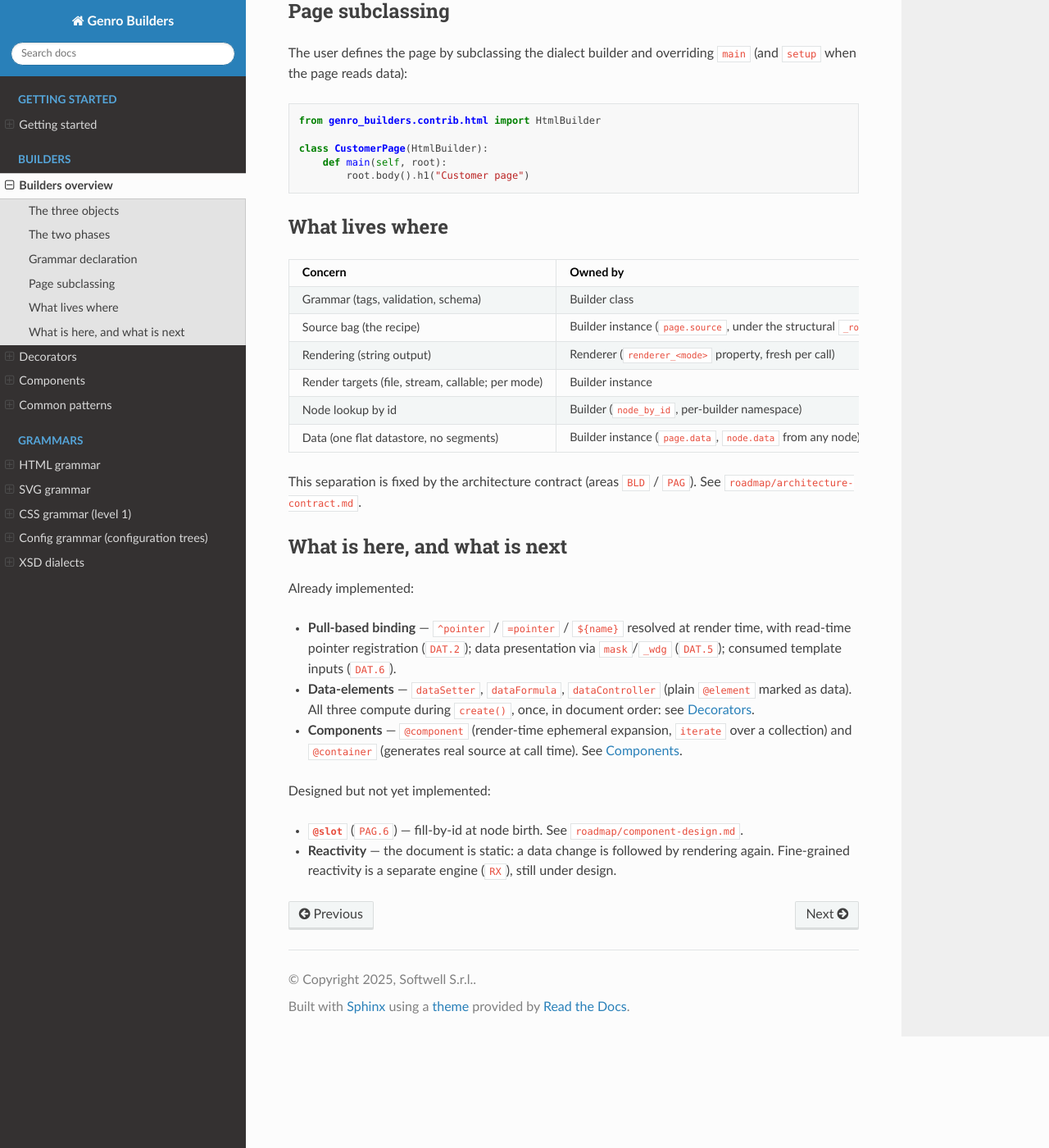
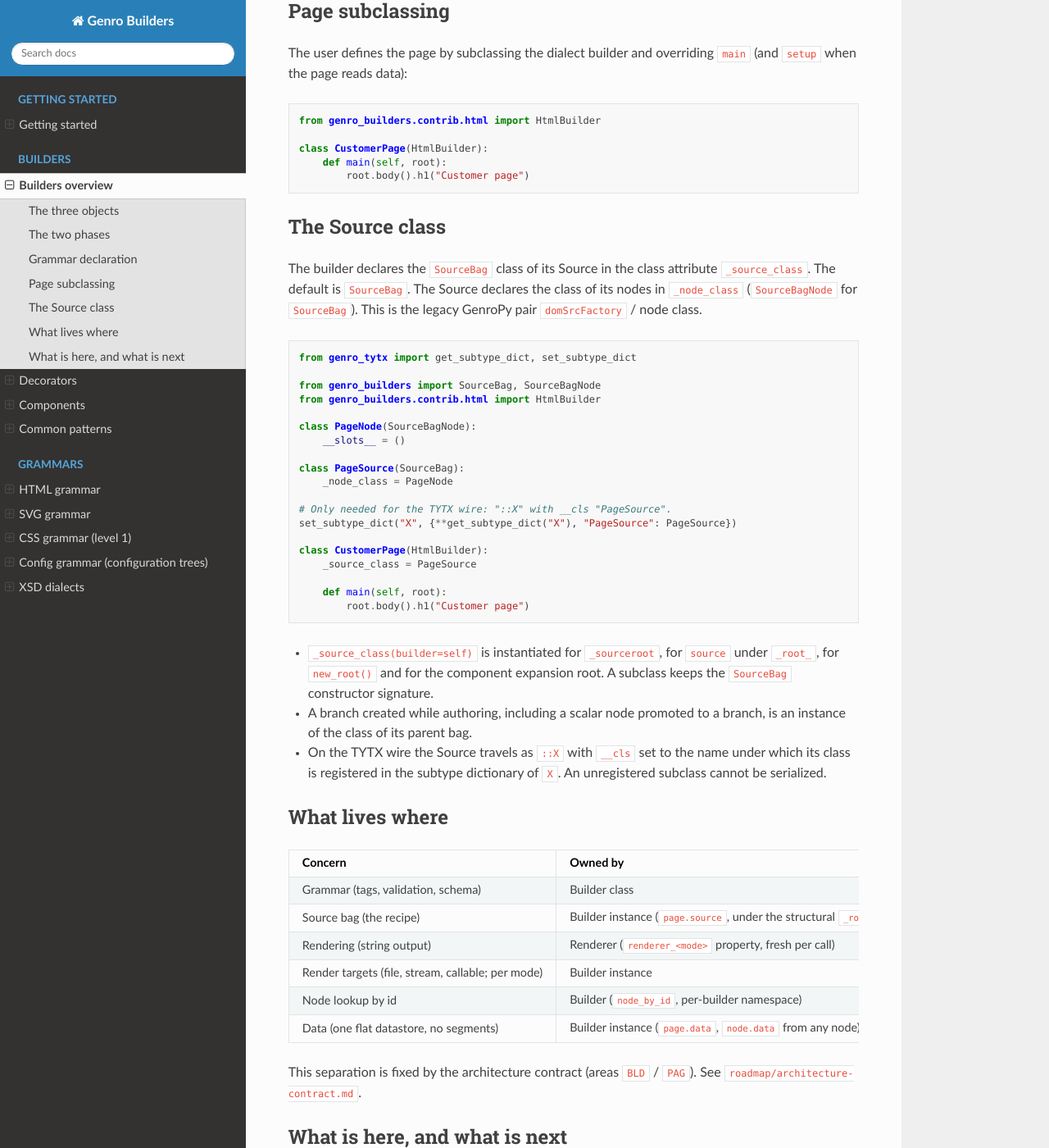
Before and after one commit to genropy/genro-builders, a Sphinx documentation site: the page built from docs/builders/overview.md, in a window 1280 px wide and 1400 px high, scrolled down 1619 px. Shown: the whole window at 82% size. Built offline with Sphinx 7.4.7 and the Read the Docs theme 3.1.0, drawn with Linux system fonts in a browser that asks for light colours; some of the changed text lies outside the part shown.

Commit message:
feat: let a builder declare the SourceBag class of its Source (0.25.0) (#47)
BuilderBase._source_class (default SourceBag) names the class of the Source; branches follow the class of their parent bag. Contract tests, docs, CHANGELOG.md; version 0.25.0.

Closes #46

````diff
--- a/docs/builders/overview.md
+++ b/docs/builders/overview.md
@@ -87,6 +87,46 @@ class CustomerPage(HtmlBuilder):
         root.body().h1("Customer page")
 ```
 
+## The Source class
+
+The builder declares the `SourceBag` class of its Source in the class
+attribute `_source_class`. The default is `SourceBag`. The Source
+declares the class of its nodes in `_node_class` (`SourceBagNode` for
+`SourceBag`). This is the legacy GenroPy pair `domSrcFactory` /
+node class.
+
+```python
+from genro_tytx import get_subtype_dict, set_subtype_dict
+
+from genro_builders import SourceBag, SourceBagNode
+from genro_builders.contrib.html import HtmlBuilder
+
+class PageNode(SourceBagNode):
+    __slots__ = ()
+
+class PageSource(SourceBag):
+    _node_class = PageNode
+
+# Only needed for the TYTX wire: "::X" with __cls "PageSource".
+set_subtype_dict("X", {**get_subtype_dict("X"), "PageSource": PageSource})
+
+class CustomerPage(HtmlBuilder):
+    _source_class = PageSource
+
+    def main(self, root):
+        root.body().h1("Customer page")
+```
+
+- `_source_class(builder=self)` is instantiated for `_sourceroot`, for
+  `source` under `_root_`, for `new_root()` and for the component
+  expansion root. A subclass keeps the `SourceBag` constructor
+  signature.
+- A branch created while authoring, including a scalar node promoted
+  to a branch, is an instance of the class of its parent bag.
+- On the TYTX wire the Source travels as `::X` with `__cls` set to the
+  name under which its class is registered in the subtype dictionary
+  of `X`. An unregistered subclass cannot be serialized.
+
 ## What lives where
 
 | Concern | Owned by |
--- a/src/genro_builders/__init__.py
+++ b/src/genro_builders/__init__.py
@@ -20,7 +20,7 @@ one flat Bag, reachable from any node as ``node.data``.
 
 from genro_builders.builder import BuilderBase, SourceBag, SourceBagNode, container
 
-__version__ = "0.24.0"
+__version__ = "0.25.0"
 
 __all__ = [
     "BuilderBase",
````
Also changed, not shown: other parts of docs/builders/overview.md (+1 -1 lines), CHANGELOG.md (added, +10 -0 lines), README.md (+5 -0 lines), 3 other files.
